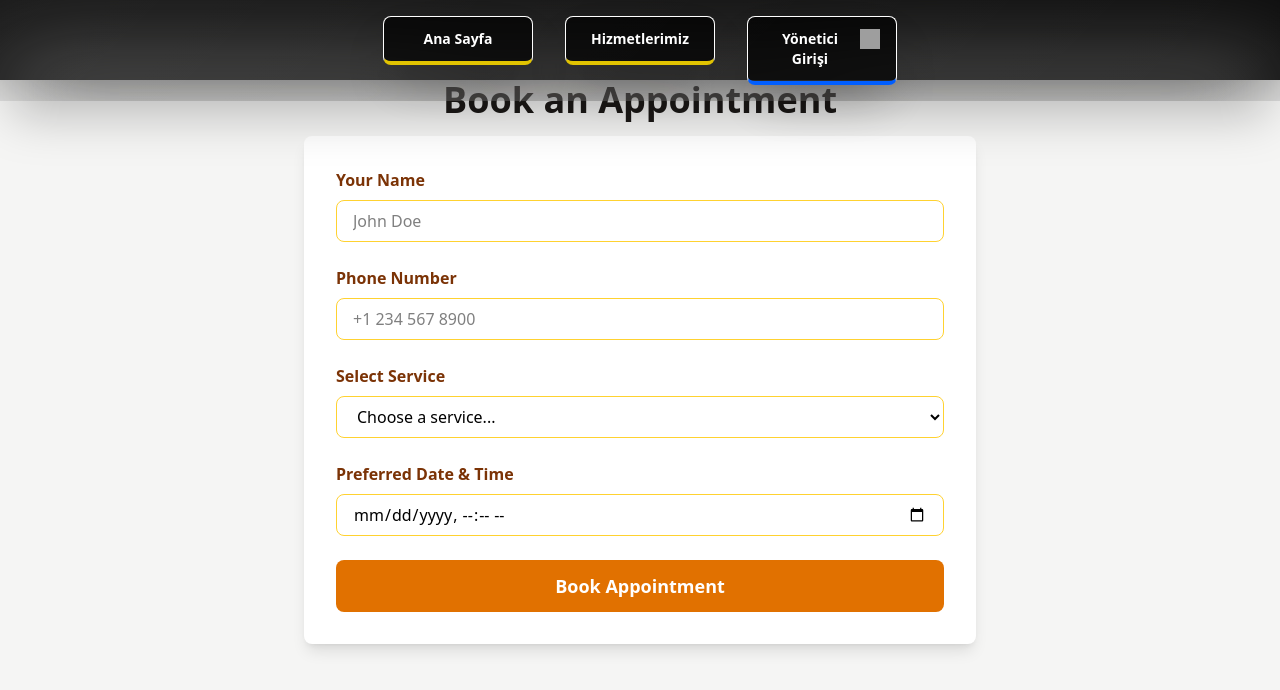
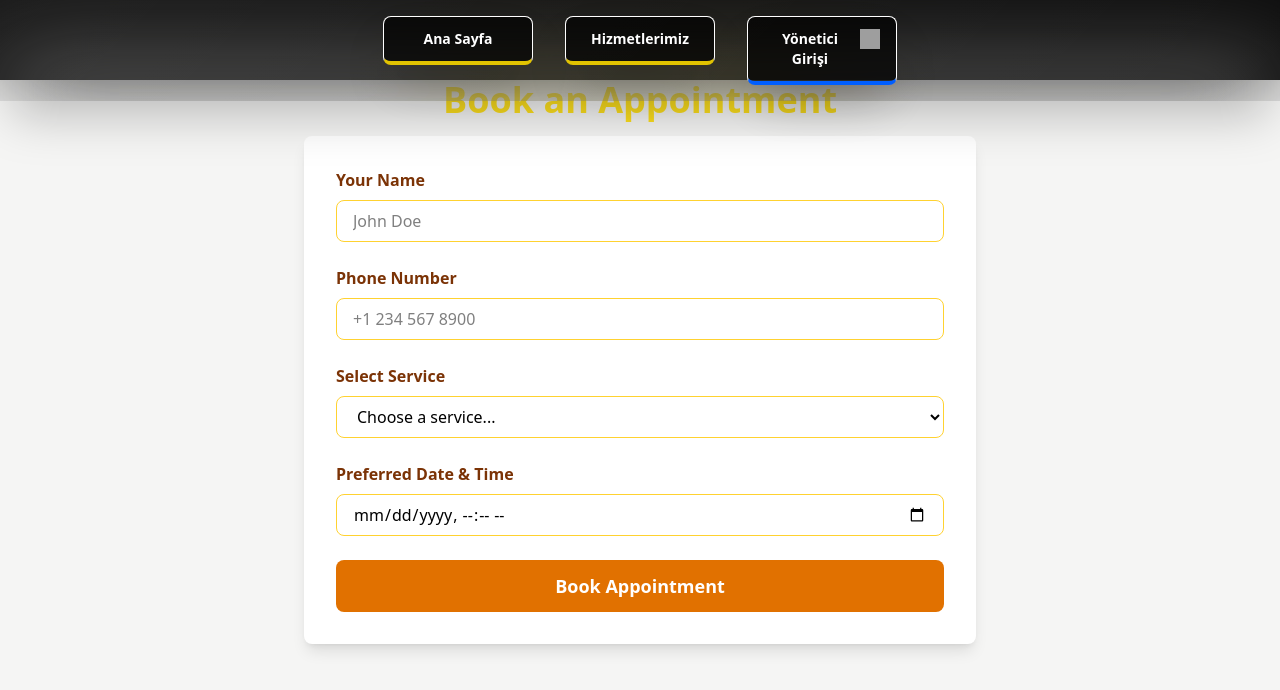
Before and after one commit to KIANOUSH-SAU/BarberAutomationProject, a React app in the folder frontend/: page /appointments in a window 1280 px wide. Shown: the top 690 px of the page. Built offline with nearby package versions, Linux system fonts and the light colour scheme; grey boxes are pictures that could not be loaded; the HTML template or start-up script is replaced by a standard one.

Commit message:
feat: update ServiceCard component with glassmorphism styles and routing to appointments

```diff
--- a/frontend/src/components/ServiceCard.jsx
+++ b/frontend/src/components/ServiceCard.jsx
@@ -1,8 +1,9 @@
 import { IMAGES } from "../assets/assetsHandler";
+import { Link } from "react-router-dom";
 
 const ServiceCard = ({ service }) => {
 	return (
-		<div className="max-w-sm bg-white border border-gray-200 rounded-lg shadow-sm dark:bg-gray-800 dark:border-gray-700">
+		<div className="max-w-sm bg-white border border-gray-200 rounded-lg shadow-sm service-glass-bg">
 			<a href="#">
 				<img
 					className="rounded-t-lg p-10"
@@ -24,12 +25,12 @@ const ServiceCard = ({ service }) => {
 						{service.price + "TL"}
 					</p>
 				</div>
-				<div className="justify-self-end">
-					<a
-						href="#"
-						className="inline-flex items-center px-3 py-2 text-sm font-medium text-center text-white bg-blue-700 rounded-lg hover:bg-blue-800 focus:ring-4 focus:outline-none focus:ring-blue-300 dark:bg-blue-600 dark:hover:bg-blue-700 dark:focus:ring-blue-800"
+				<div className="justify-self-end justify-center">
+					<Link
+						to="/appointments"
+						className="glass-btn-2 inline-flex gap-2"
 					>
-						Randevu Al
+						<p> Randevu Al</p>
 						<svg
 							className="rtl:rotate-180 w-3.5 h-3.5 ms-2"
 							aria-hidden="true"
@@ -38,14 +39,14 @@ const ServiceCard = ({ service }) => {
 							viewBox="0 0 14 10"
 						>
 							<path
-								stroke="currentColor"
+								stroke="red"
 								strokeLinecap="round"
 								strokeLinejoin="round"
 								strokeWidth="2"
 								d="M1 5h12m0 0L9 1m4 4L9 9"
 							/>
 						</svg>
-					</a>
+					</Link>
 				</div>
 			</div>
 		</div>
--- a/frontend/src/index.css
+++ b/frontend/src/index.css
@@ -12,35 +12,14 @@
 	}
 }
 
-.background {
-	background: linear-gradient(
-		135deg,
-		#f8f6f4,
-		#e8e4df,
-		#d4cfc8,
-		#f5f1ed,
-		#fff9f5,
-		#ebe6e1
-	);
-	background-size: 300% 300%;
-	animation: gradientShift 15s ease infinite;
-}
 .services-container {
 	@apply px-10 py-10;
-	background: linear-gradient(
-		135deg,
-		#f8f6f4,
-		#e8e4df,
-		#d4cfc8,
-		#f5f1ed,
-		#fff9f5,
-		#ebe6e1
-	);
+	background: rgb(14, 14, 14);
 	background-size: 300% 300%;
-	animation: gradientShift 15s ease infinite;
 }
 .text-large-title {
-	@apply text-stone-900 text-4xl font-bold mb-4 text-center;
+	@apply text-4xl font-bold mb-4 text-center;
+	color: rgba(255, 221, 0, 0.877);
 }
 .text-small-title {
 	@apply text-amber-300 text-3xl font-semibold;
@@ -69,6 +48,12 @@
 	backdrop-filter: blur(50px) saturate(180%);
 	-webkit-backdrop-filter: blur(10px) saturate(180%);
 }
+.service-glass-bg {
+	@apply backdrop-blur-xl bg-white/10 border border-white/20 shadow-2xl;
+	background: rgba(255, 255, 255, 0.1);
+	backdrop-filter: blur(4px) saturate(180%);
+	-webkit-backdrop-filter: blur(10px) saturate(180%);
+}
 
 .glass-btn-1 {
 	@apply shadow-2xl px-4 py-3 text-white rounded-lg transition font-bold text-sm border-1 gap-1;
@@ -78,7 +63,7 @@
 	text-align: center;
 }
 .glass-btn-2 {
-	@apply shadow-2xl inline-block px-4 py-3 text-white rounded-lg transition font-bold text-sm border-1;
+	@apply shadow-2xl px-4 py-3 text-white rounded-lg transition font-bold text-sm border-1;
 	border-bottom: 4px solid rgba(255, 0, 0, 0.729);
 	background-color: rgba(0, 0, 0, 0.7);
 	width: 150px;
```
